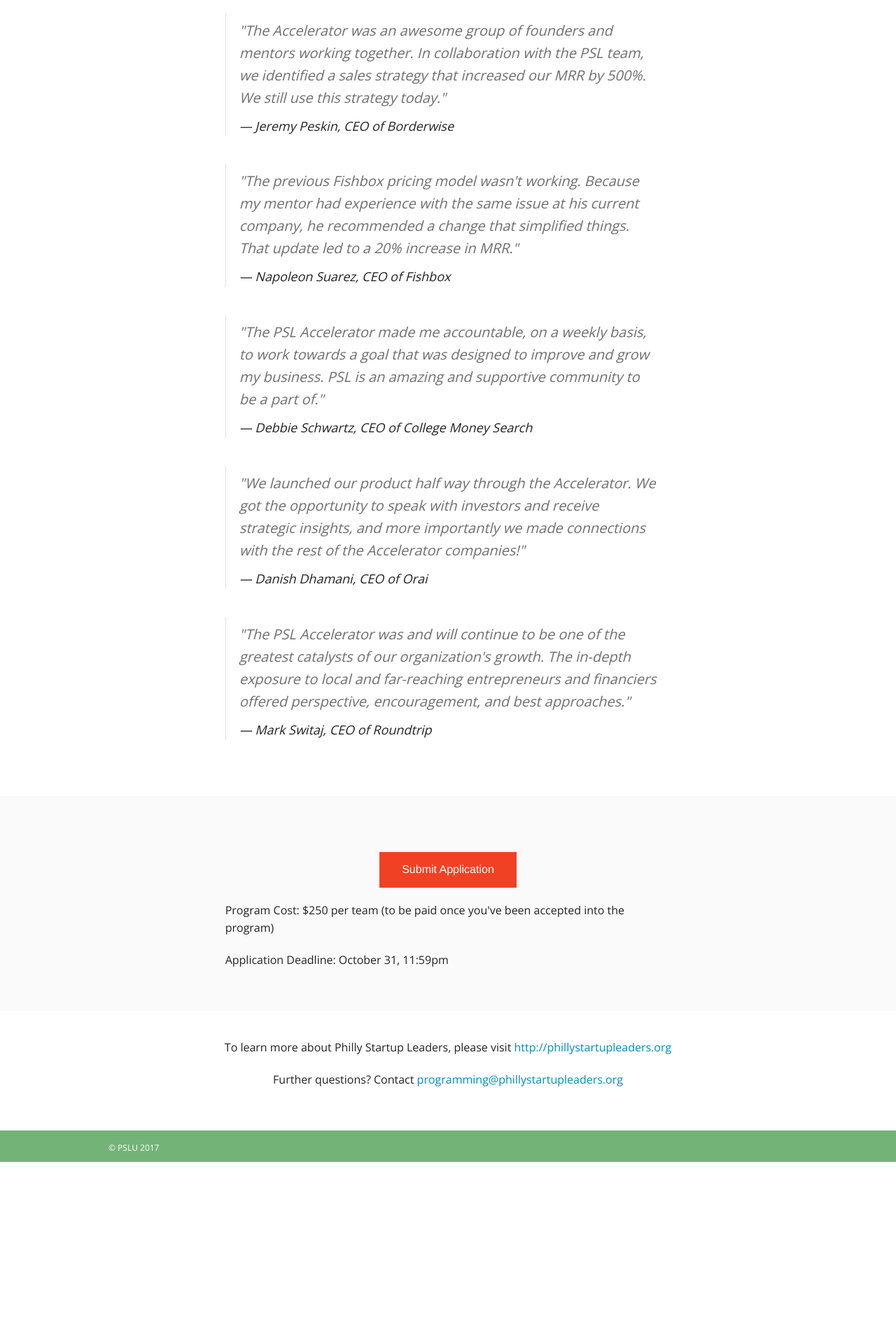
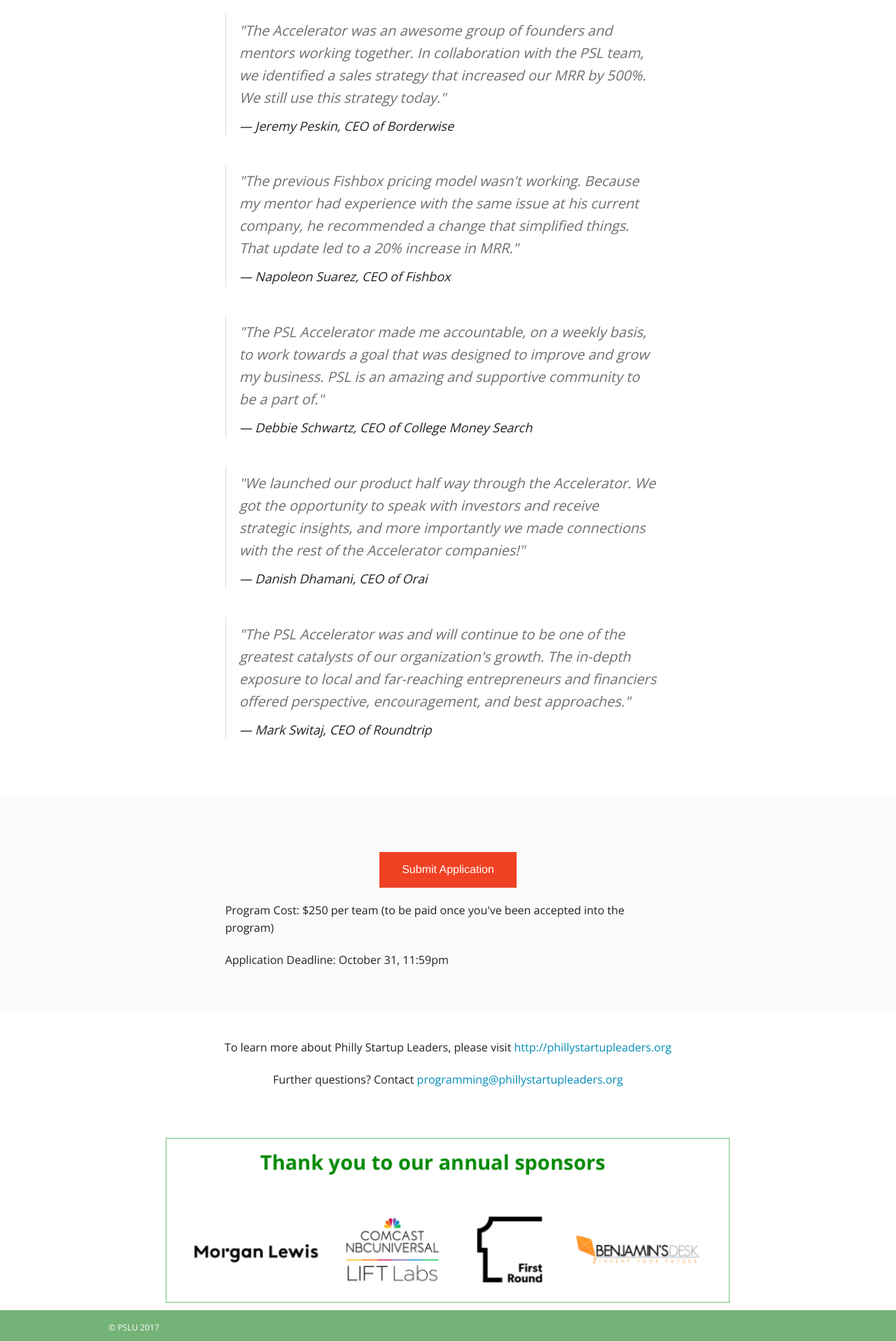
Before and after one commit to phillystartupleaders/accelerator, a Jekyll site: the page built from index.html, in a window 1280 px wide. Shown: the part 3700-5617 px from the top of the page at 70% size. Built offline with Jekyll 4.4.1, drawn with Linux system fonts in a browser that asks for light colours; nearby versions of some CDN libraries; before the commit the page ends 5361 px from its top, so only the background shows below that.

Commit message:
add sponsor image

```diff
--- a/index.html
+++ b/index.html
@@ -223,3 +223,7 @@
     <p>Further questions? Contact <a href="mailto:programming@phillystartupleaders.org">programming@phillystartupleaders.org</a></p>
   </div>
 </div>
+
+<div class="small-12 medium-10 large-8 medium-centered columns text-center">
+  <img src="/img/sponsors.png" alt="PSL Accelerator Sponsors">
+</div>
```
Also changed, not shown: img/sponsors.png (added).
